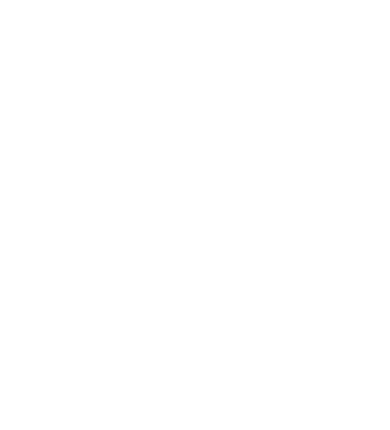
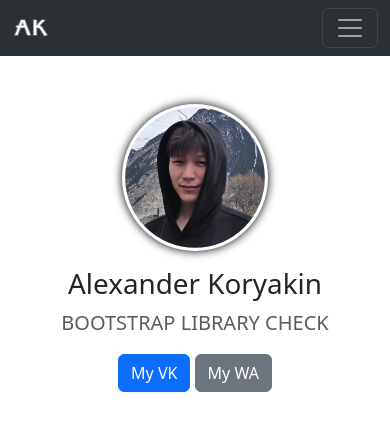
Before and after one commit to alexkor1303/cvhtml, a plain HTML site: page index.html in a window 390 px wide. Drawn offline with nearby package versions, Linux system fonts and the light colour scheme.

Commit message:
END OF WORK (Tue 14 03 2023 17:33)

```diff
--- a/index.html
+++ b/index.html
@@ -1,10 +1,74 @@
 <!DOCTYPE html>
 <html lang="en">
   <head>
+    <link
+      rel="stylesheet"
+      href="https://cdn.jsdelivr.net/npm/bootstrap@5.3.0-alpha1/dist/css/bootstrap.min.css"
+    />
+	 <script src="https://cdn.jsdelivr.net/npm/bootstrap@5.3.0-alpha1/dist/js/bootstrap.bundle.min.js"></script>
     <meta charset="UTF-8" />
-    <meta http-equiv="X-UA-Compatible" content="IE=edge" />
     <meta name="viewport" content="width=device-width, initial-scale=1.0" />
-    <title>CVALEXKOR</title>
+    <title>ALEXKORCV</title>
+    <style>
+      .rounded-image {
+        width: 40%;
+        border-radius: 50%;
+        box-shadow: 0 0 10px black;
+        padding: 0.2em;
+        margin-bottom: 1em;
+      }
+    </style>
   </head>
-  <body></body>
+  <body>
+	<nav  data-bs-theme="dark" class="navbar navbar-expand-lg bg-body-tertiary ">
+      <div class="container">
+        <a class="navbar-brand p-0" href="#">
+			<img src="/photos/logo.png" alt="logo" width="40">
+		  </a>
+        <button
+          class="navbar-toggler"
+          type="button"
+          data-bs-toggle="collapse"
+          data-bs-target="#navbarNav"
+          aria-controls="navbarNav"
+          aria-expanded="false"
+          aria-label="Toggle navigation"
+        >
+          <span class="navbar-toggler-icon"></span>
+        </button>
+        <div class="collapse navbar-collapse" id="navbarNav">
+          <ul class="navbar-nav">
+            <li class="nav-item">
+              <a class="nav-link active" aria-current="page" href="/">Home</a>
+            </li>
+            <li class="nav-item">
+              <a class="nav-link" href="/photo.html">Photos</a>
+            </li>
+        </div>
+      </div>
+    </nav>
+    <div class="container text-center my-5">
+      <div class="row">
+        <div class="col-lg-6 col-md-8 mx-auto">
+          <img class="rounded-image" src="/photos/profile.png" alt="Alexkor" />
+          <h1 class="fw-light">Alexander Koryakin</h1>
+          <p class="lead text-muted">BOOTSTRAP LIBRARY CHECK</p>
+          <a
+            href="https://vk.com/alek_core"
+            target="_blank"
+            class="btn btn-primary"
+          >
+            My VK
+          </a>
+          <a
+            href="https://wa.me/+79133993776"
+            target="_blank"
+            class="btn btn-secondary"
+          >
+            My WA
+          </a>
+        </div>
+      </div>
+    </div>
+  </body>
 </html>
```
Also changed, not shown: photo.html (added, +87 -0 lines), photos/kart1.jpeg (added), photos/kart2.jpeg (added), photos/kart3.jpeg (added), photos/logo.png (added), photos/profile.png (added), photos/profilephoto.jpg (added), photos/Снимок экрана 2023-03-14 в 14.51.43.png (added), 1 other file.
